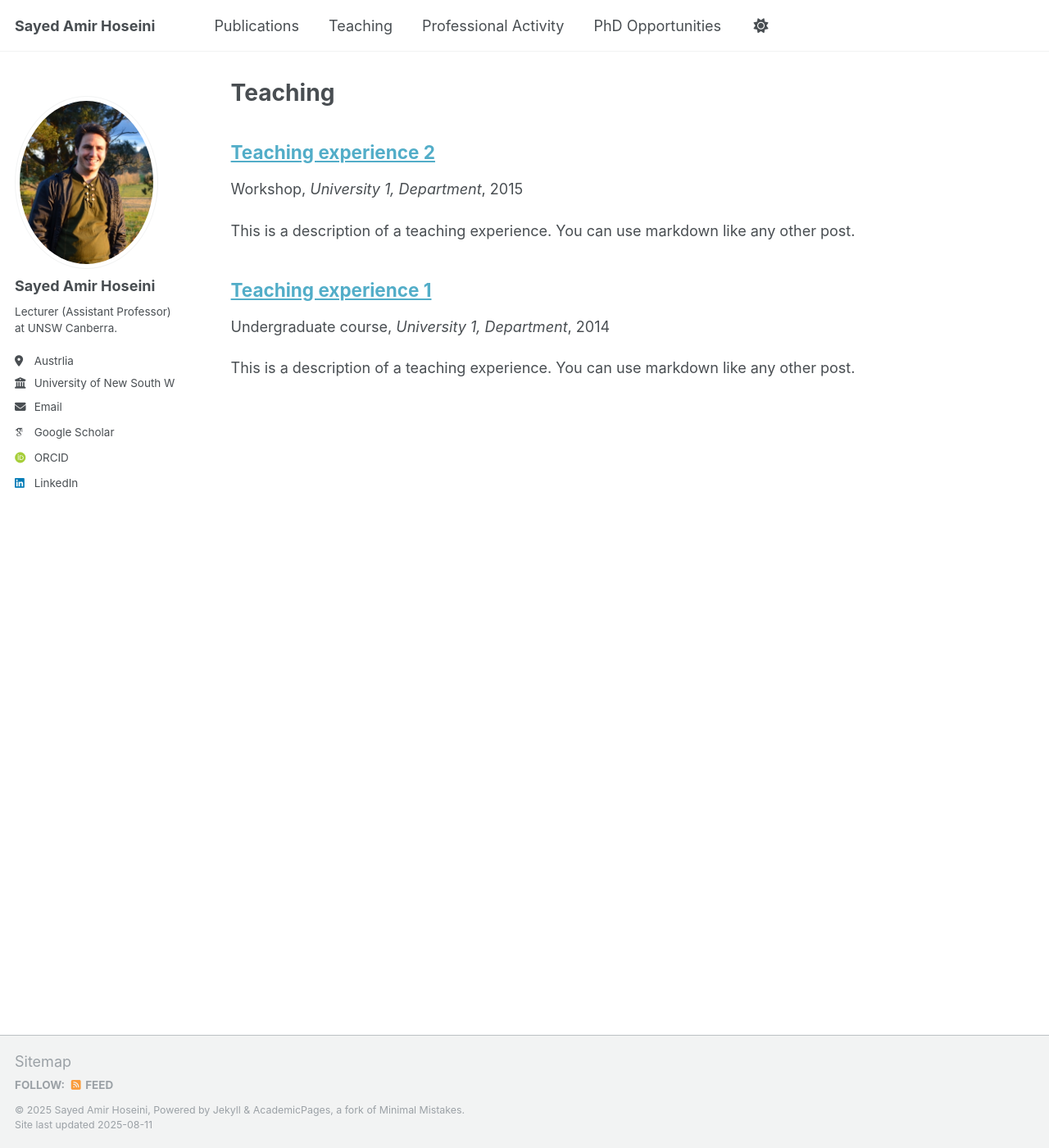
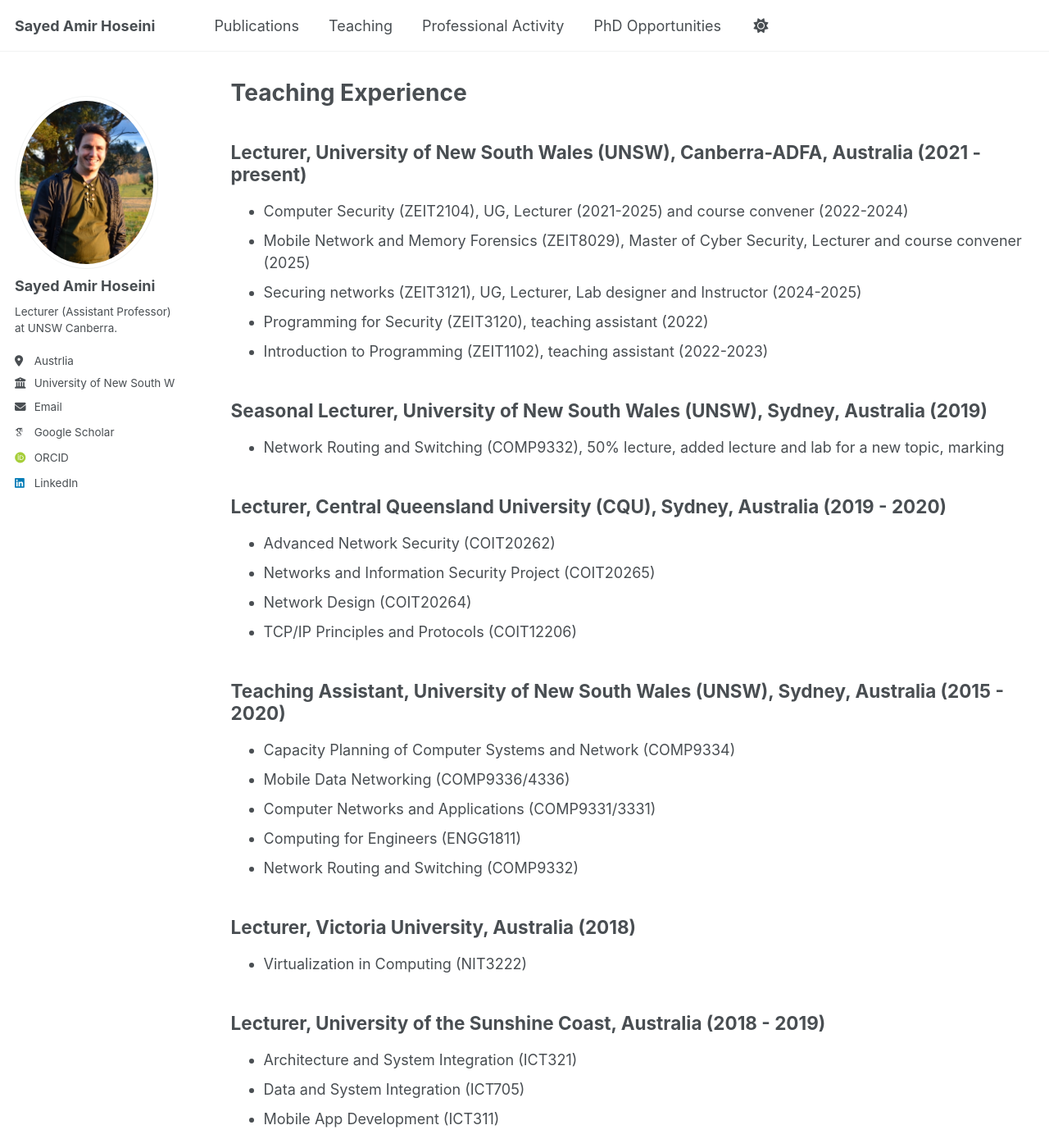
Before and after one commit to sayed-amir/sayed-amir.github.io, a Jekyll site: the page built from _pages/teaching.html, in a window 1280 px wide and 1400 px high. Shown: the whole window at 82% size. Built offline with Jekyll 4.4.1, drawn with Linux system fonts in a browser that asks for light colours; some web fonts are replaced; a script that is not in the unit is left out; some of the changed text lies outside the part shown.

Commit message:
page update

```diff
--- a/_pages/teaching.html
+++ b/_pages/teaching.html
@@ -1,12 +1,58 @@
 ---
 layout: archive
-title: "Teaching"
+title: "Teaching Experience"
 permalink: /teaching/
 author_profile: true
 ---
 
-{% include base_path %}
+<body>
+    <h2>Lecturer, University of New South Wales (UNSW), Canberra-ADFA, Australia (2021 - present)</h2>
+    <ul>
+        <li>Computer Security (ZEIT2104), UG, Lecturer (2021-2025) and course convener (2022-2024)</li>
+        <li>Mobile Network and Memory Forensics (ZEIT8029), Master of Cyber Security, Lecturer and course convener (2025)</li>
+        <li>Securing networks (ZEIT3121), UG, Lecturer, Lab designer and Instructor (2024-2025)</li>
+        <li>Programming for Security (ZEIT3120), teaching assistant (2022)</li>
+        <li>Introduction to Programming (ZEIT1102), teaching assistant (2022-2023)</li>
+    </ul>
 
-{% for post in site.teaching reversed %}
-  {% include archive-single.html %}
-{% endfor %}
+    <h2>Seasonal Lecturer, University of New South Wales (UNSW), Sydney, Australia (2019)</h2>
+    <ul>
+        <li>Network Routing and Switching (COMP9332), 50% lecture, added lecture and lab for a new topic, marking</li>
+    </ul>
+
+    <h2>Lecturer, Central Queensland University (CQU), Sydney, Australia (2019 - 2020)</h2>
+    <ul>
+        <li>Advanced Network Security (COIT20262)</li>
+        <li>Networks and Information Security Project (COIT20265)</li>
+        <li>Network Design (COIT20264)</li>
+        <li>TCP/IP Principles and Protocols (COIT12206)</li>
+    </ul>
+
+    <h2>Teaching Assistant, University of New South Wales (UNSW), Sydney, Australia (2015 - 2020)</h2>
+    <ul>
+        <li>Capacity Planning of Computer Systems and Network (COMP9334)</li>
+        <li>Mobile Data Networking (COMP9336/4336)</li>
+        <li>Computer Networks and Applications (COMP9331/3331)</li>
+        <li>Computing for Engineers (ENGG1811)</li>
+        <li>Network Routing and Switching (COMP9332)</li>
+    </ul>
+
+    <h2>Lecturer, Victoria University, Australia (2018)</h2>
+    <ul>
+        <li>Virtualization in Computing (NIT3222)</li>
+    </ul>
+
+    <h2>Lecturer, University of the Sunshine Coast, Australia (2018 - 2019)</h2>
+    <ul>
+        <li>Architecture and System Integration (ICT321)</li>
+        <li>Data and System Integration (ICT705)</li>
+        <li>Mobile App Development (ICT311)</li>
+    </ul>
+
+    <h2>Lecturer, Federation University Australia, Sydney, Australia (2018 - 2020)</h2>
+    <ul>
+        <li>Networking and Security (ITECH1102)</li>
+        <li>Software Engineering: Analysis and Design (ITECH7201)</li>
+    </ul>
+
+</body>
```
Also changed, not shown: _pages/future-phd.md (+2 -0 lines).
